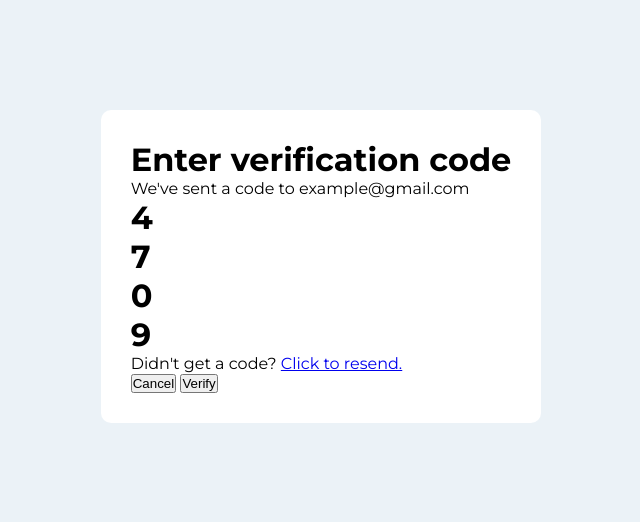
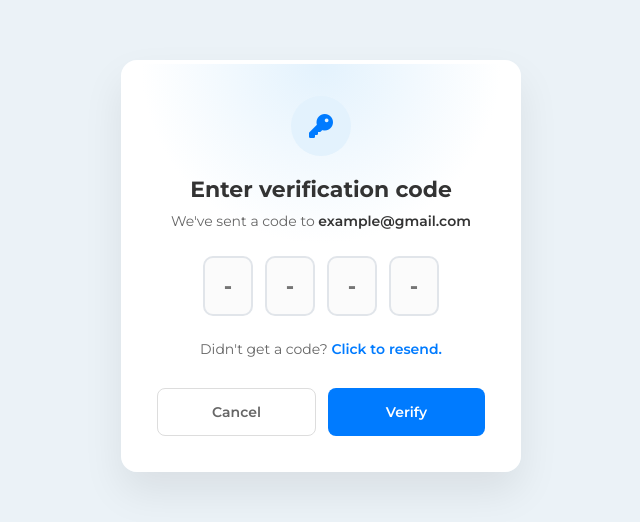
Before and after one commit to ridhocrnv/Belajar-Slicing-UI, a plain HTML site: page 03-verification-code/index.html in a window 1280 px wide. Shown: the part 134-656 px from the top of the page, without its empty margins (319-959 px from the left). Drawn offline with Linux system fonts and the light colour scheme.

Commit message:
feat(ui-03): - create verification code layout with interactive inputs. - add subtle gradient background and white border to card. -update card background to top radial gradient.

```diff
--- a/03-verification-code/index.html
+++ b/03-verification-code/index.html
@@ -15,18 +15,20 @@
 <body>
     <div class="container">
         <div class="icon">
-
+            <i class="fa-solid fa-key"></i>
         </div>
         <div class="text">
             <h1 class="title">Enter verification code</h1>
-            <p class="paragraph">We've sent a code to <span>example@gmail.com</span></p>
+            <p class="paragraph">We've sent a code to <strong>example@gmail.com</strong></p>
         </div>
-        <div class="code-number">
-            <h1>4</h1>
-            <h1>7</h1>
-            <h1>0</h1>
-            <h1>9</h1>
-        </div>
+        <form action="#" class="otp-form">
+            <div class="otp-inputs">
+                <input type="text" maxlength="1" placeholder="-">
+                <input type="text" maxlength="1" placeholder="-">
+                <input type="text" maxlength="1" placeholder="-">
+                <input type="text" maxlength="1" placeholder="-">
+            </div>
+        </form>
         <div class="text-link">
             <p>Didn't get a code? <span><a href="#">Click to resend.</a></span></p>
         </div>
--- a/03-verification-code/style.css
+++ b/03-verification-code/style.css
@@ -17,7 +17,129 @@ body {
 }
 
 .container {
-    background-color: white;
-    padding: 30px;
+    /* Syntax: Arah, Warna Awal (Biru Muda), Warna Akhir (Putih) */
+    /* 0% - 25%: Biru muda hanya di bagian atas (sekitar area icon) */
+    /* 25% - 100%: Sisanya putih bersih */
+    background: radial-gradient(circle at top, #e3f2fd 0%, #ffffff 40%);
+
+    /* --- BORDER STYLE --- */
+    /* Memberi border putih akan membuat efek 'clean' di atas background abu-abu body */
+    border: 4px solid #ffffff;
+
+    padding: 32px;
+    width: 100%;
+    max-width: 400px;
+    border-radius: 16px;
+    text-align: center;
+    box-shadow: 0 20px 40px rgba(0,0,0,0.08);
+}
+
+/* --- ICON STYLE --- */
+.icon {
+    width: 60px;
+    height: 60px;
+    background-color: #e3f2fd;
+    border-radius: 50%;
+    color: #007bff;
+    display: flex;
+    justify-content: center;
+    align-items: center;
+    font-size: 24px;
+    margin: 0 auto 20px;
+}
+
+.text h1 {
+    font-size: 22px;
+    margin-bottom: 8px;
+    color: #333;
+}
+
+.text p {
+    color: #666;
+    font-size: 14px;
+    line-height: 1.5;
+    margin-bottom: 24px;
+}
+
+.text strong {
+    font-weight: 600;
+    color: #333;
+}
+
+/* --- OTP INPUTS (CORE LEARNING) --- */
+.otp-inputs {
+    display: flex;
+    justify-content: center;
+    gap: 12px;
+    margin-bottom: 24px;
+}
+
+.otp-inputs input {
+    width: 50px;
+    height: 60px;
+    text-align: center;
+    font-size: 24px;
+    font-weight: 700;
     border-radius: 10px;
+    border: 2px solid #e1e5ea;
+    background-color: #fbfbfb;
+    outline: none;
+    transition: all 0.3 ease;
 }
+
+.otp-inputs input:focus {
+    border-color: #007bff;
+    background-color: #fff;
+    box-shadow: 0 0 0 4px rgba(0, 123, 255, 0.1);
+    transform: translateY(-2px);
+}
+
+/* --- RESEND LINK --- */
+.text-link {
+    margin-bottom: 30px;
+    font-size: 14px;
+    color: #666;
+}
+
+.text-link a {
+    color: #007bff;
+    text-decoration: none;
+    font-weight: 600;
+}
+
+.button-group {
+    display: flex;
+    gap: 12px;
+}
+
+button {
+    flex: 1;
+    padding: 14px;
+    border-radius: 8px;
+    font-size: 14px;
+    font-weight: 600;
+    cursor: pointer;
+    font-family: inherit;
+    transition: background-color 0.2s;
+}
+
+.btn-cancel {
+    background-color: transparent;
+    border: 1px solid #ddd;
+    color: #666;
+}
+
+.btn-cancel:hover {
+    background-color: #f5f5f5;
+    color: #333;
+}
+
+.btn-verify {
+    background-color: #007bff;
+    color: white;
+    border: none;
+}
+
+.btn-verify:hover {
+    background-color: #0056b3;
+}
```
